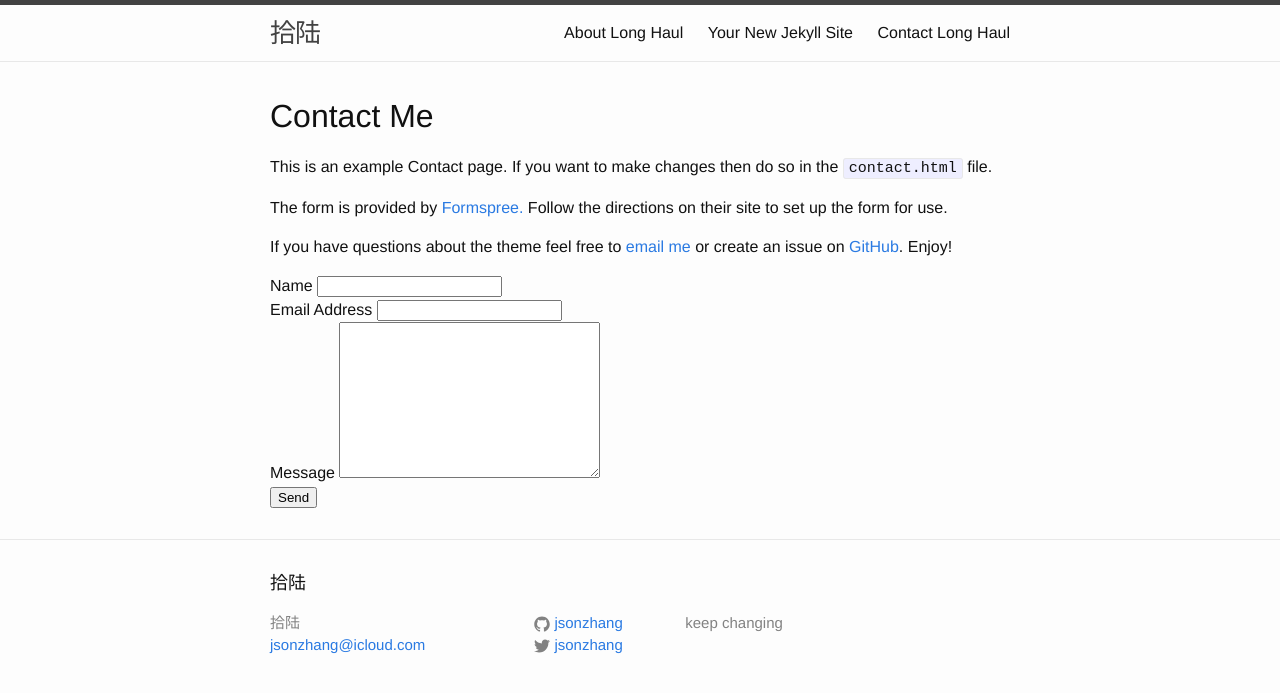
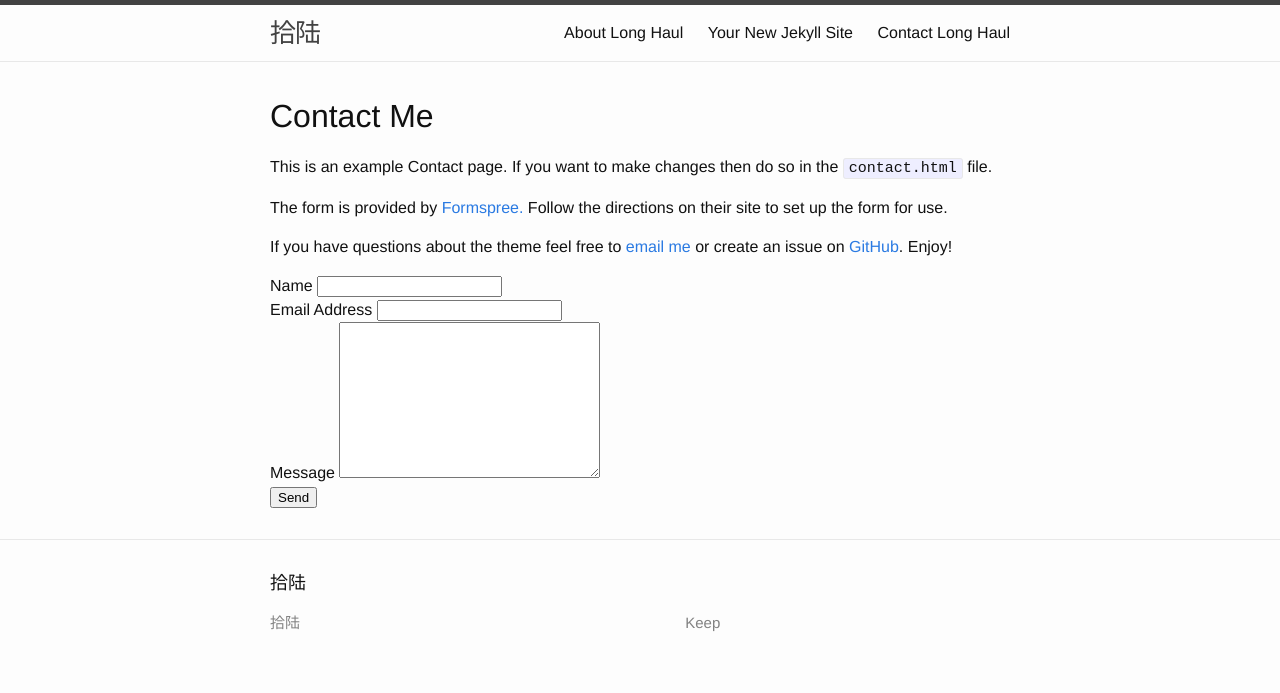
Before and after one commit to Jsonzhang/jsonzhang.github.io, a Jekyll site: the page built from contact.md, in a window 1280 px wide. Shown: the top 693 px of the page. Built offline with Jekyll 4.4.1, drawn with Linux system fonts in a browser that asks for light colours; some of the changed lines change nothing that is shown.

Commit message:
修改config文件

```diff
--- a/_config.yml
+++ b/_config.yml
@@ -1,11 +1,31 @@
-# Site settings
 title: 拾陆
-email: jsonzhang@icloud.com
-description: keep changing
-baseurl: "" # the subpath of your site, e.g. /blog/
-url: "http://jsonzhang.com" # the base hostname & protocol for your site
-twitter_username: jsonzhang
-github_username:  jsonzhang
+description: Keep
+
+url: http://brianmaierjr.github.com/long-haul
+baseurl: ""
+paginate_path: "blog/page:num/"
+permalink: blog/:title/
+
+markdown: redcarpet
+highlighter: pygments
+paginate: 5
+
+navigation:
+ - title: Home
+   url: /index.html
+ - title: About
+   url: /about
+ - title: Contact
+   url: /contact
+
+social:
+   github: jsonzhang
+   twitter: jsonzhang
+   facebook: jsonzhang
+   email: jsonzhang@icloud.com
+
+google_analytics: "UA-58263416-1"
+
 
 # Build settings
 markdown: kramdown
```
